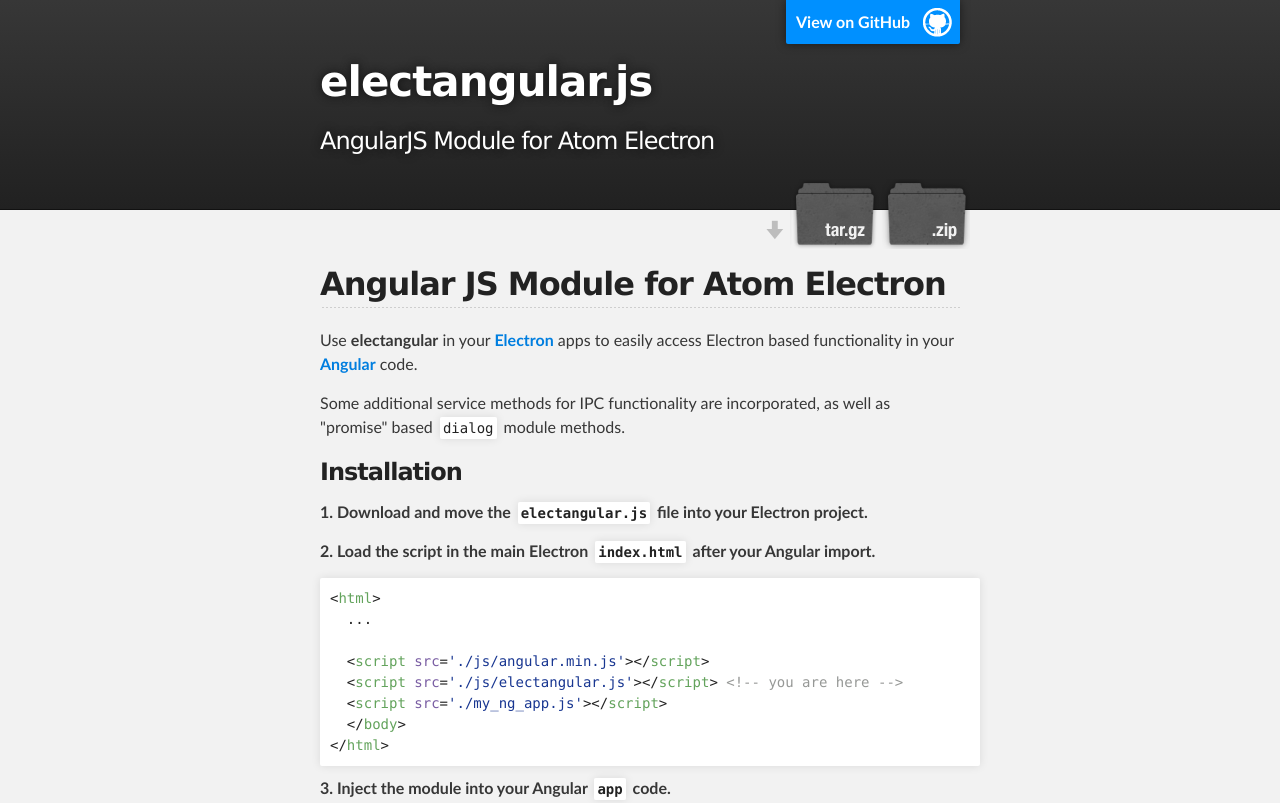
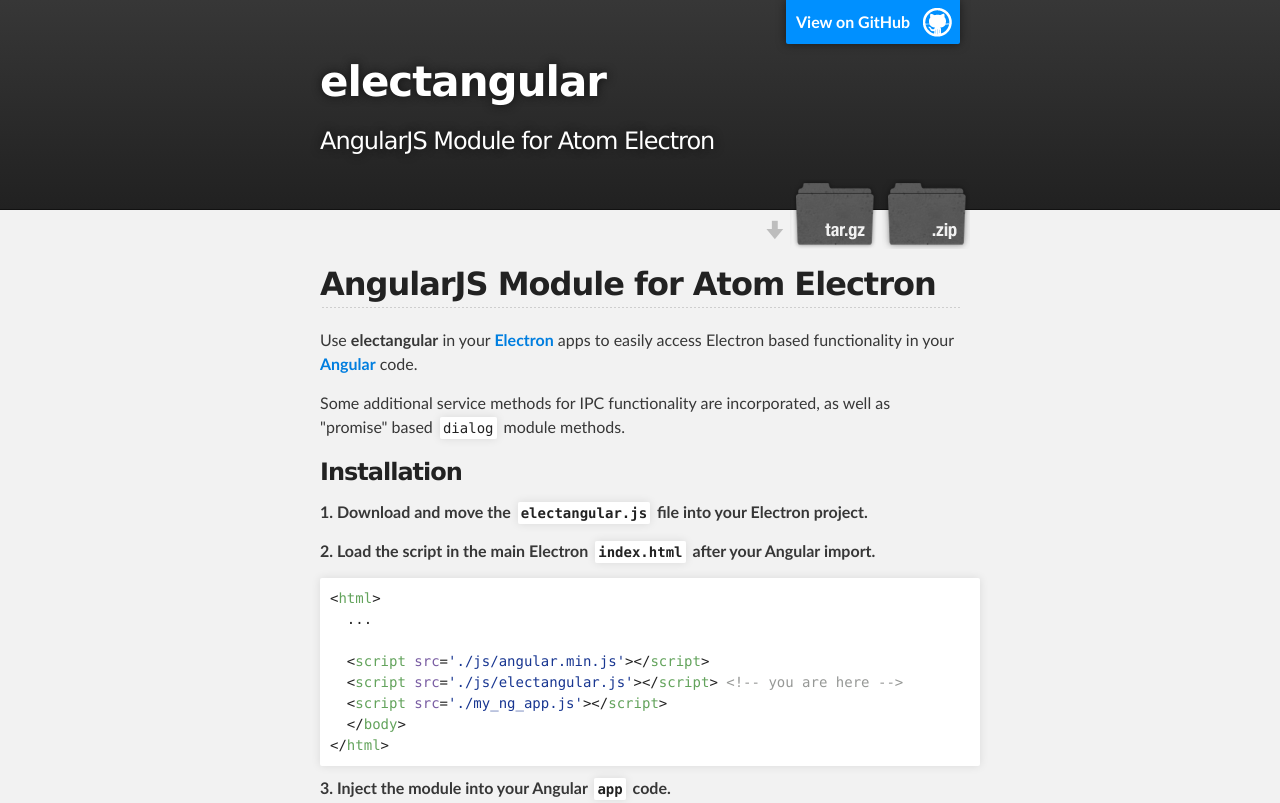
Before and after one commit to develephant/electangular, a plain HTML site: page index.html in a window 1280 px wide. Shown: the top 803 px of the page. Drawn offline with Linux system fonts and the light colour scheme.

Commit message:
Create gh-pages branch via GitHub

```diff
--- a/index.html
+++ b/index.html
@@ -4,11 +4,11 @@
   <head>
     <meta charset='utf-8'>
     <meta http-equiv="X-UA-Compatible" content="chrome=1">
-    <meta name="description" content="electangular.js : AngularJS Module for Atom Electron">
+    <meta name="description" content="electangular : AngularJS Module for Atom Electron">
 
     <link rel="stylesheet" type="text/css" media="screen" href="stylesheets/stylesheet.css">
 
-    <title>electangular.js</title>
+    <title>electangular</title>
   </head>
 
   <body>
@@ -18,7 +18,7 @@
         <header class="inner">
           <a id="forkme_banner" href="https://github.com/develephant/electangular">View on GitHub</a>
 
-          <h1 id="project_title">electangular.js</h1>
+          <h1 id="project_title">electangular</h1>
           <h2 id="project_tagline">AngularJS Module for Atom Electron</h2>
 
             <section id="downloads">
@@ -32,7 +32,7 @@
     <div id="main_content_wrap" class="outer">
       <section id="main_content" class="inner">
         <h2>
-<a id="angular-js-module-for-atom-electron" class="anchor" href="#angular-js-module-for-atom-electron" aria-hidden="true"><span aria-hidden="true" class="octicon octicon-link"></span></a>Angular JS Module for Atom Electron</h2>
+<a id="angularjs-module-for-atom-electron" class="anchor" href="#angularjs-module-for-atom-electron" aria-hidden="true"><span aria-hidden="true" class="octicon octicon-link"></span></a>AngularJS Module for Atom Electron</h2>
 
 <p>Use <strong>electangular</strong> in your <strong><a href="http://electron.atom.io/">Electron</a></strong> apps to easily access Electron based functionality in your <strong><a href="https://angularjs.org/">Angular</a></strong> code.</p>
 
@@ -411,7 +411,7 @@
     <!-- FOOTER  -->
     <div id="footer_wrap" class="outer">
       <footer class="inner">
-        <p class="copyright">electangular.js maintained by <a href="https://github.com/develephant">develephant</a></p>
+        <p class="copyright">electangular maintained by <a href="https://github.com/develephant">develephant</a></p>
         <p>Published with <a href="https://pages.github.com">GitHub Pages</a></p>
       </footer>
     </div>
```
Also changed, not shown: params.json (+2 -2 lines).
